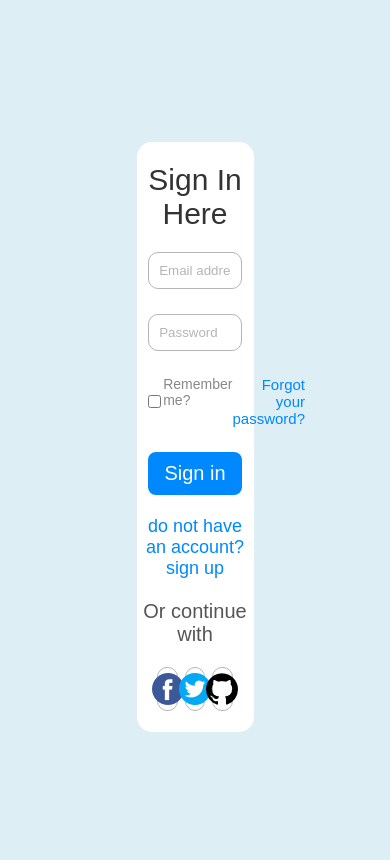
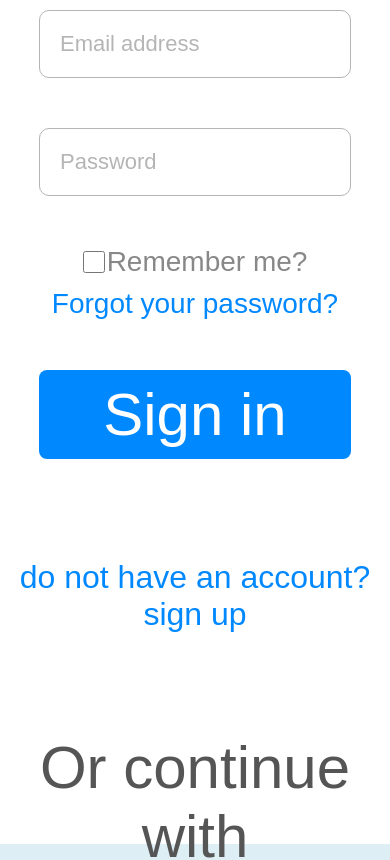
Before and after one commit to KevinCastroP/portfolio-api, a React (Create React App) app in the folder front-end/: page /sign_in in a window 390 px wide. Shown: the top 860 px of the page. Built offline with nearby package versions, Linux system fonts and the light colour scheme.

Commit message:
responsive design for sign-in view

```diff
--- a/front-end/src/components/sign-in/form/form.css
+++ b/front-end/src/components/sign-in/form/form.css
@@ -45,8 +45,6 @@ input[type="checkbox"] {
 
 .sign-in-options a {
   font-size: 15px !important;
-  text-decoration: none;
-  color: var(--primary-color);
   text-align: right !important;
 }
 
@@ -73,3 +71,107 @@ input[type="checkbox"] {
 .submit:active {
   filter: brightness(.7);
 }
+
+@media screen and (max-width:1920px) and (max-height:1080px),
+(min-width:1920px) and (min-width:1080px) {
+  .sign-in form {
+    row-gap: 40px;
+  }
+
+  .sign-in label {
+    font-size: 17px;
+  }
+
+  .input-form {
+    font-size: 18px;
+  }
+
+  input[type="checkbox"] {
+    width: 20px;
+  }
+
+  .sign-in-options a {
+    font-size: 17px !important;
+  }
+
+  .sign-in a {
+    font-size: 20px;
+  }
+
+  .submit {
+    font-size: 30px;
+  }
+}
+
+@media screen and (max-width:720px) and (max-height:1280px) {
+  .sign-in form {
+    row-gap: 50px;
+  }
+
+  .sign-in label {
+    font-size: 28px;
+  }
+
+  .input-form {
+    font-size: 22px;
+    padding: 20px;
+  }
+
+  .sign-in-options {
+    flex-direction: column;
+    align-items: center;
+    row-gap: 10px;
+  }
+
+  input[type="checkbox"] {
+    width: 22px;
+  }
+
+  .sign-in-options a {
+    font-size: 28px !important;
+  }
+
+  .sign-in a {
+    font-size: 32px;
+  }
+
+  .submit {
+    font-size: 60px;
+  }
+}
+
+@media screen and (max-width:375px) and (max-height:667px) {
+  .sign-in form {
+    row-gap: 20px;
+  }
+
+  .sign-in label {
+    font-size: 20px;
+  }
+
+  .input-form {
+    font-size: 16px;
+    padding: 10px;
+  }
+
+  .sign-in-options {
+    row-gap: 5px;
+  }
+
+  input[type="checkbox"] {
+    width: 16px;
+  }
+
+  .sign-in-options a {
+    font-size: 20px !important;
+  }
+
+  .sign-in a {
+    font-size: 22px;
+  }
+
+  .submit {
+    font-size: 35px;
+    padding: 5px;
+  }
+}
--- a/front-end/src/components/sign-in/form/form.jsx
+++ b/front-end/src/components/sign-in/form/form.jsx
@@ -42,7 +42,7 @@ function Form() {
       console.log(userName.value);
       console.log(password.value);
       console.log(rememberMe.checked);
-      updateSesion(userName.value);
+      updateSesion({ newUserName: userName.value });
       userName.value = '';
       password.value = '';
       rememberMe.checked = false;
--- a/front-end/src/components/sign-up/form/form.jsx
+++ b/front-end/src/components/sign-up/form/form.jsx
@@ -5,6 +5,7 @@ import { useLocation } from 'wouter';
 function Form() {
 
   const [path, setPath] = useLocation();
+  const emailRef = useRef();
   const userNameRef = useRef();
   const passwordRef = useRef();
   const confirmPasswordRef = useRef();
@@ -16,9 +17,13 @@ function Form() {
   };
 
   //form validation
-  const formValidation = (userName = '', password = '', confirmPassword = '') => {
+  const formValidation = (email = '', userName = '', password = '', confirmPassword = '') => {
+    if (email == '') {
+      alertInvalidInfo('Please enter a email');
+      return false;
+    }
     if (userName == '') {
-      alertInvalidInfo('Please enter a email');
+      alertInvalidInfo('Please enter a username');
       return false;
     }
     if (password == '') {
@@ -35,14 +40,17 @@ function Form() {
   //event when the form is uploaded
   const onSubmitForm = (e) => {
     e.preventDefault();
+    let email = emailRef.current;
     let userName = userNameRef.current;
     let password = passwordRef.current;
     let confirmPassword = confirmPasswordRef.current;
-    if (formValidation(userName.value, password.value, confirmPassword.value)) {
-      alertActionSuccess('Sign un succes');
+    if (formValidation(email.value, userName.value, password.value, confirmPassword.value)) {
+      alertActionSuccess('Sign up succes');
+      console.log(email.value);
       console.log(userName.value);
       console.log(password.value);
       console.log(confirmPassword.value);
+      email.value = '';
       userName.value = '';
       password.value = '';
       confirmPassword.value = '';
@@ -52,7 +60,8 @@ function Form() {
 
   return (
     <form onSubmit={onSubmitForm}>
-      <input type="email" className='input-form' placeholder='Email address' autoComplete='username' ref={userNameRef} onInvalid={alertInvalidEmail} />
+      <input type="email" className='input-form' placeholder='Email address' autoComplete='email' ref={emailRef} onInvalid={alertInvalidEmail} />
+      <input type="text" className='input-form' placeholder='Username' autoComplete='username' ref={userNameRef} />
       <input type="password" className='input-form' placeholder='Password' autoComplete='current-password' ref={passwordRef} />
       <input type="password" className='input-form' placeholder='Confirm password' autoComplete='current-password' ref={confirmPasswordRef} />
       <input type="submit" value="submit" className='submit' />
--- a/front-end/src/context/sesion-context.js
+++ b/front-end/src/context/sesion-context.js
@@ -8,7 +8,7 @@ function SesionContextProvider({ children }) {
     userName: 'dafault-user-name',
   });
 
-  const updateSesion = (newUserName = 'dafault-user-name') => {
+  const updateSesion = ({ newUserName = sesion.userName }) => {
     setSesion({
       userName: newUserName
     });
--- a/front-end/src/pages/sign-in/sign-in.css
+++ b/front-end/src/pages/sign-in/sign-in.css
@@ -1,12 +1,11 @@
 .sign-in {
-  margin-top: 30px;
   border-radius: 15px;
   display: flex;
   flex-direction: column;
   align-items: center;
   justify-content: space-evenly;
-  width: 30vw;
-  height: 70vh;
+  width: 30%;
+  height: 65%;
   background: var(--bg-content);
 }
 
@@ -25,7 +24,7 @@
 }
 
 .sign-in-with {
-  width: 70%;
+  width: 80%;
   display: flex;
   justify-content: space-around;
 }
@@ -35,6 +34,7 @@
   justify-content: center;
   align-items: center;
   width: 25%;
+  height: 130%;
   padding: 5px;
   border: 1px solid var(--inputs-color);
   background: none;
@@ -48,3 +48,50 @@
 .sign-in-with img {
   height: 100%;
 }
+
+@media screen and (max-width:1920px) and (max-height:1080px),
+(min-width:1920px) and (min-width:1080px) {
+  .sign-in h2 {
+    font-size: 40px;
+  }
+
+  .sign-in h3 {
+    font-size: 30px;
+  }
+}
+
+@media screen and (max-width:720px) and (max-height:1280px) {
+  .sign-in {
+    border-radius: 0;
+    width: 100%;
+    height: 100%;
+    justify-content: center;
+    row-gap: 100px;
+  }
+
+  .sign-in h2 {
+    font-size: 70px;
+  }
+
+  .sign-in h3 {
+    font-size: 60px;
+  }
+
+  .sign-in-with button {
+    height: 150%;
+  }
+}
+
+@media screen and (max-width:375px) and (max-height:667px) {
+  .sign-in {
+    row-gap: 35px;
+  }
+
+  .sign-in h2 {
+    font-size: 45px;
+  }
+
+  .sign-in h3 {
+    font-size: 35px;
+  }
+}
--- a/front-end/src/pages/sign-up/sign-up.css
+++ b/front-end/src/pages/sign-up/sign-up.css
@@ -4,9 +4,9 @@
   display: flex;
   flex-direction: column;
   align-items: center;
-  justify-content: space-evenly;
+  row-gap: 20px;
   width: 30vw;
-  height: 50vh;
+  padding: 20px 0;
   background: var(--bg-content);
 }
 
```
